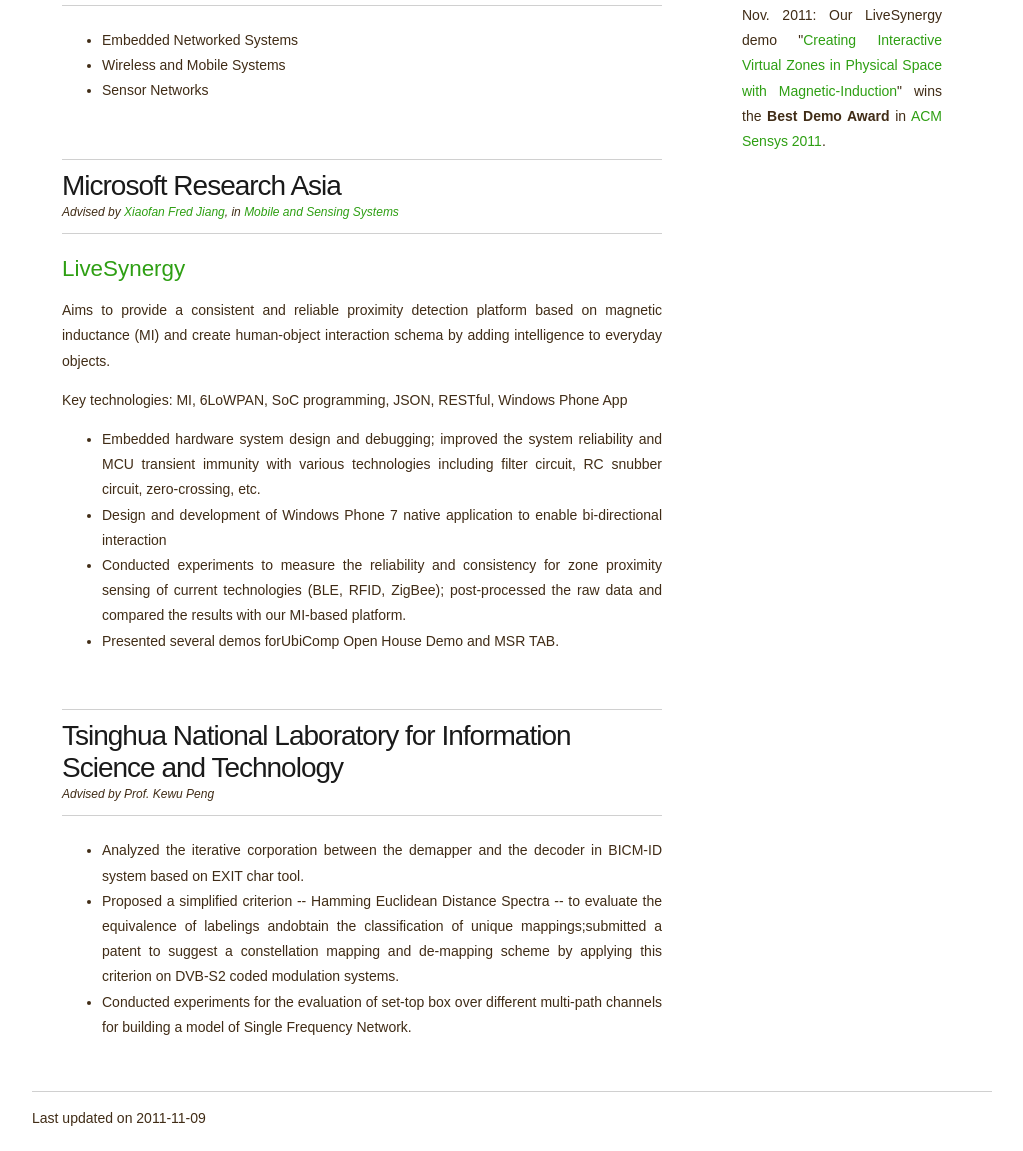
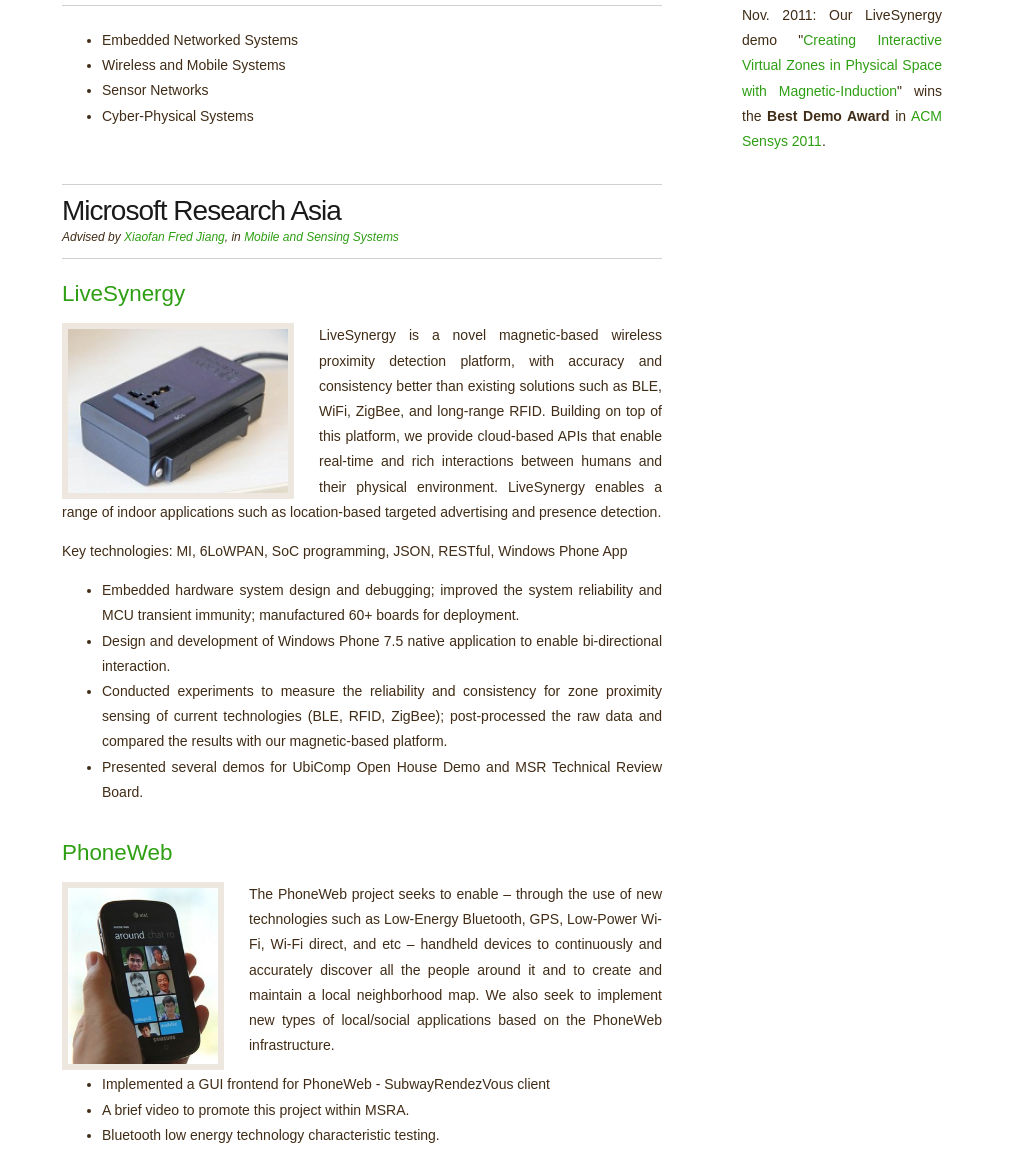
Before and after one commit to nebgnahz/personal-website, a plain HTML site: page Research/Research.html in a window 1280 px wide. Shown: the part 390-1541 px from the top of the page, without its empty margins (128-1151 px from the left). Drawn offline with Linux system fonts and the light colour scheme.

Commit message:
added CV

```diff
--- a/Research/Research.html
+++ b/Research/Research.html
@@ -62,6 +62,7 @@ Released for free under a Creative Commons Attribution 2.5 License
                 <li> Embedded Networked Systems </li>
                 <li> Wireless and Mobile Systems </li>
                 <li> Sensor Networks </li>
+                <li> Cyber-Physical Systems </li>
               </ul>
             </div>
           </div>
@@ -69,18 +70,30 @@ Released for free under a Creative Commons Attribution 2.5 License
             <h2 class="title"><a href="http://www.tsinghua.edu.cn/publish/then/index.html">Microsoft Research Asia</a></h2>
             <p class="meta">Advised by <a href="http://www.fredjiang.com">Xiaofan Fred Jiang</a>, in <a href="http://research.microsoft.com/en-us/groups/mass/">Mobile and Sensing Systems</a> </p>
             <div class="entry">
-              <h3>LiveSynergy</h3>
+              <h3><a href="http://research.microsoft.com/en-us/projects/livesynergy/">LiveSynergy</a></h3>
               <br/>
-              <p> Aims to provide a consistent and reliable proximity detection platform based on magnetic inductance (MI) and create human-object interaction schema by adding intelligence to everyday objects. </p>
+              <p><a href="http://research.microsoft.com/en-us/projects/livesynergy/"><img src="../images/livesynergy.jpg" width="220" alt="" class="alignleft border" /></a>
+              LiveSynergy is a novel magnetic-based wireless proximity detection platform, with accuracy and consistency better than existing solutions such as BLE, WiFi, ZigBee, and long-range RFID. Building on top of this platform, we provide cloud-based APIs that enable real-time and rich interactions between humans and their physical environment. LiveSynergy enables a range of indoor applications such as location-based targeted advertising and presence detection. </p>
               <p>Key technologies: MI, 6LoWPAN, SoC programming, JSON, RESTful, Windows Phone App </p>
               <ul>
-                <li>Embedded hardware system design and debugging; improved the system reliability and MCU transient immunity with various technologies including filter circuit, RC snubber circuit, zero-crossing, etc. </li>
-                <li>Design and development of Windows Phone 7 native application to enable bi-directional interaction </li>
-                <li>Conducted experiments to measure the reliability and consistency for zone proximity sensing of current technologies (BLE, RFID, ZigBee); post-processed the raw data and compared the results with our MI-based platform. </li>
-                <li>Presented several demos forUbiComp Open House Demo and MSR TAB. </li>
+                <li>Embedded hardware system design and debugging; improved the system reliability and MCU transient immunity; manufactured 60+ boards for deployment. </li>
+                <li>Design and development of Windows Phone 7.5 native application to enable bi-directional interaction.</li>
+                <li>Conducted experiments to measure the reliability and consistency for zone proximity sensing of current technologies (BLE, RFID, ZigBee); post-processed the raw data and compared the results with our magnetic-based platform.</li>
+                <li>Presented several demos for UbiComp Open House Demo and MSR Technical Review Board. </li>
+              </ul>
+            </div>
+            <div class="entry">
+              <h3><a href="http://research.microsoft.com/en-us/projects/phoneweb/">PhoneWeb</a></h3>
+              <br/>
+              <p><a href="http://research.microsoft.com/en-us/projects/phoneweb/"><img src="../images/phoneweb.jpg" width="150" alt="" class="alignleft border" /></a> The PhoneWeb project seeks to enable – through the use of new technologies such as Low-Energy Bluetooth, GPS, Low-Power Wi-Fi, Wi-Fi direct, and etc – handheld devices to continuously and accurately discover all the people around it and to create and maintain a local neighborhood map. We also seek to implement new types of local/social applications based on the PhoneWeb infrastructure.</p>
+              <ul>
+                <li>Implemented a GUI frontend for PhoneWeb - SubwayRendezVous client</li>
+                <li>A brief video to promote this project within MSRA.</li>
+                <li>Bluetooth low energy technology characteristic testing.</li>
               </ul>
             </div>
           </div>
+
           <div class="post">
             <h2 class="title"><a href="http://www.tnlist.org.cn/pages/english.jsp">Tsinghua National Laboratory for Information <br />
               Science and Technology</a></h2>
@@ -114,7 +127,7 @@ Released for free under a Creative Commons Attribution 2.5 License
 <div id="footer">
   <p>
   <div ID="ft_btm"> Last updated on
-    <!-- #BeginDate format:IS1 -->2011-11-09<!-- #EndDate -->
+    <!-- #BeginDate format:IS1 -->2011-11-23<!-- #EndDate -->
     </p>
   </div>
 </div>
```
Also changed, not shown: Home/index.html (+2 -3 lines), Publications/Publications.html (+5 -1 lines), Resume/Resume.html (+2 -3 lines), index.html (+17 -3 lines), images/livesynergy.jpg (added), images/phoneweb.jpg (added), 3 other files.
